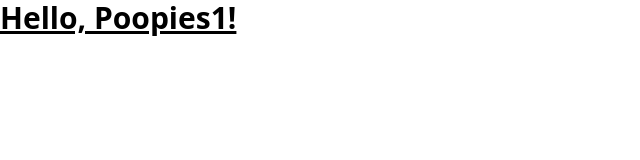
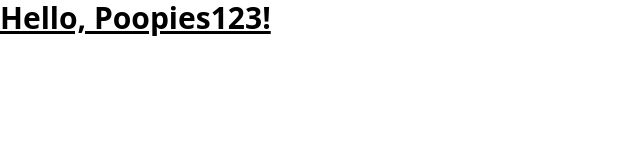
Before and after one commit to jnilrac/karldegroot, a Next.js app in the folder karldegroot/: page / in a window 1280 px wide. Shown: the top 160 px of the page, without its empty margins (0-640 px from the left). Built offline with nearby package versions, Linux system fonts and the light colour scheme.

Commit message:
testing merge

```diff
--- a/karldegroot/app/page.tsx
+++ b/karldegroot/app/page.tsx
@@ -1,7 +1,7 @@
 export default function Page() {
     return (
       <h1 className="text-3xl font-bold underline">
-        Hello, Poopies1!
+        Hello, Poopies123!
       </h1>
     )
   }
```
